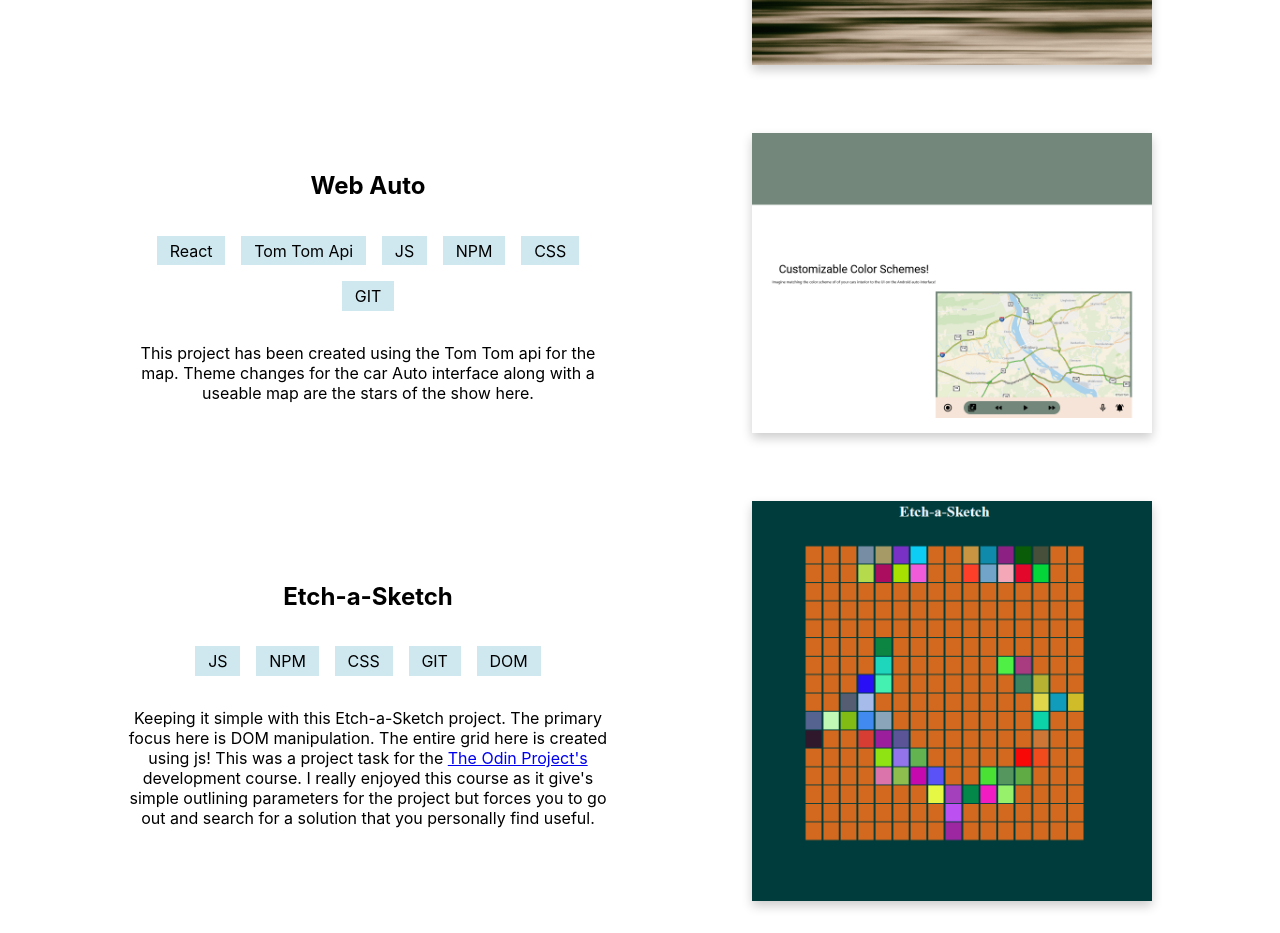
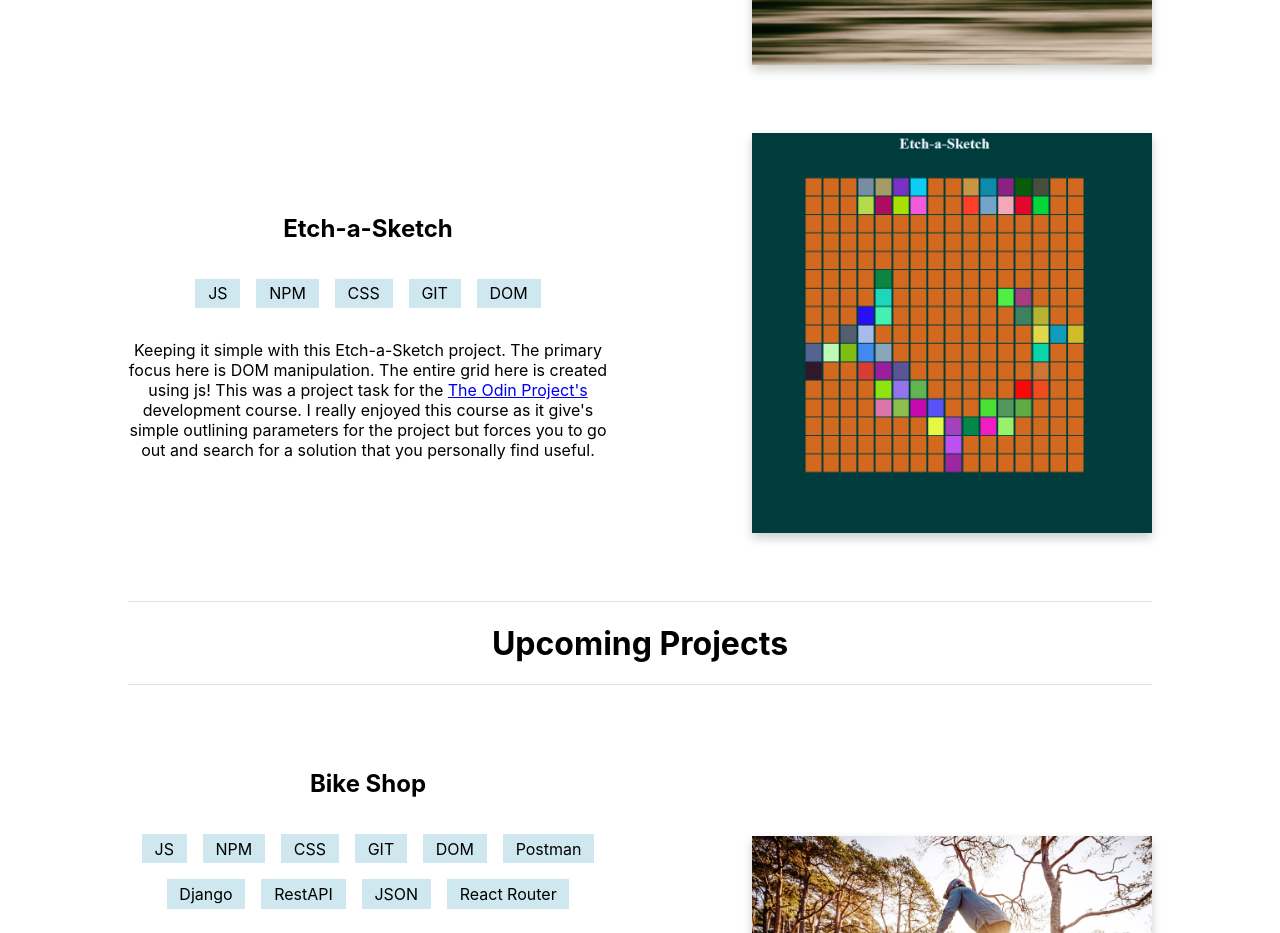
Before and after one commit to murraydeam/didactic-dollop, a React (Vite) app: page / in a window 1280 px wide. Shown: the part 1000-1933 px from the top of the page. Built offline with nearby package versions, Linux system fonts and the light colour scheme.

Commit message:
updating main and vercel

```diff
--- a/package.json
+++ b/package.json
@@ -16,7 +16,7 @@
   },
   "scripts": {
     "deploy": "gh-pages -d dist",
-    "dev": "vite",
+    "dev": "vite --open",
     "build": "vite build",
     "preview": "vite preview"
   },
--- a/src/components/Projects/Projects.jsx
+++ b/src/components/Projects/Projects.jsx
@@ -89,7 +89,7 @@ const Projects = () => {
             <img src="img/forzatune.png" alt="Forzatune" />
           </a>
         </ProjectContainer>
-        <ProjectContainer className="project animateInOne">
+        {/* <ProjectContainer className="project animateInOne">
           <div className="project-details ">
             <div className="project-title">
               <h2>Web Auto</h2>
@@ -136,7 +136,7 @@ const Projects = () => {
           >
             <img src="img/webauto.png" alt="Web Auto" />
           </a>
-        </ProjectContainer>
+        </ProjectContainer> */}
         <ProjectContainer className="project animateInOne">
           <div className="project-details ">
             <div className="project-title">
```
Also changed, not shown: 3 other files (tests, documents, lock files or other folders).
